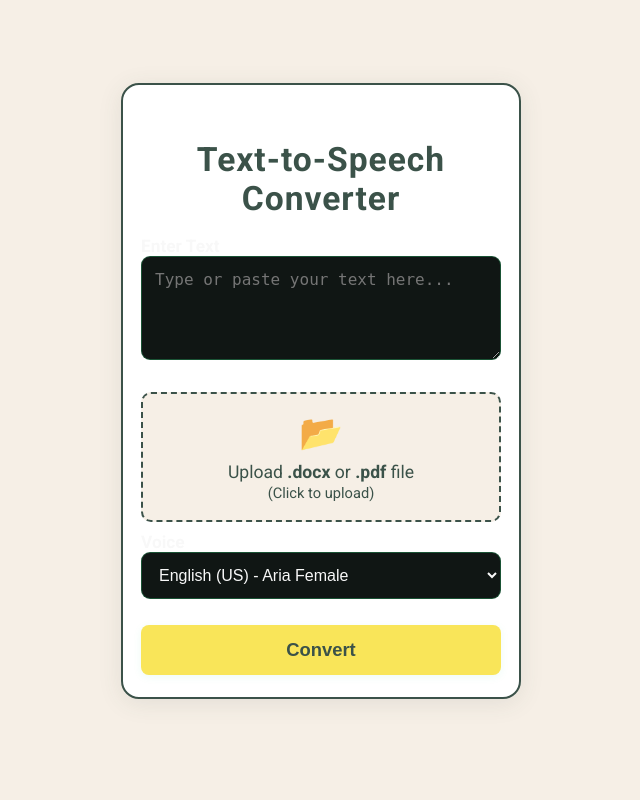
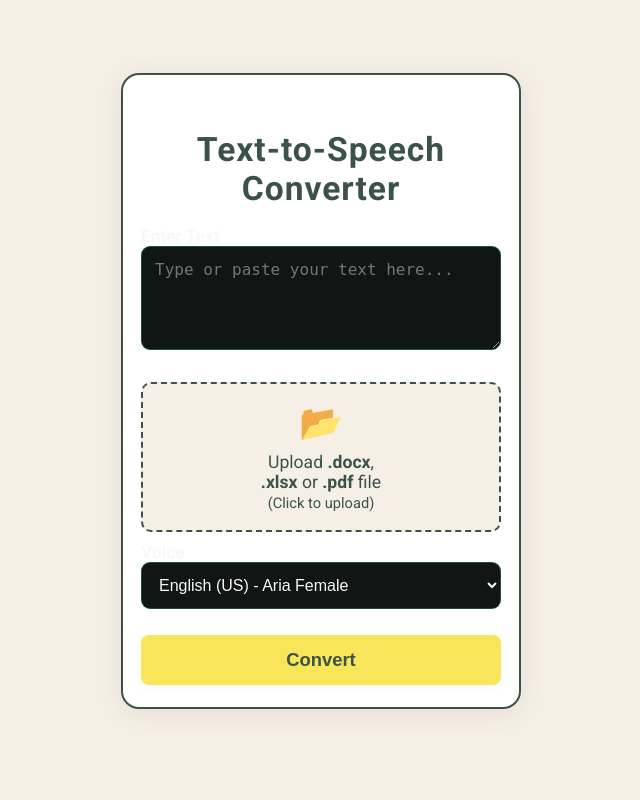
Before and after one commit to Maimuna-Bature/Online-TTS_SYSTEM, a Flask app: page / in a window 1280 px wide. Shown: the whole page, without its empty margins (319-959 px from the left). Run offline with Flask 3, Linux system fonts and the light colour scheme.

Commit message:
minor correction

```diff
--- a/templates/index.html
+++ b/templates/index.html
@@ -18,7 +18,7 @@
                     <label for="file" class="upload-label" id="upload-label">
                         <span class="upload-icon">&#128194;</span>
                         <span id="upload-text">
-                            Upload <b>.docx</b> or <b>.pdf</b> file<br>
+                            Upload <b>.docx</b>, <br><b>.xlsx</b> or <b>.pdf</b> file<br>
                             <small>(Click to upload)</small>
                         </span>
                         <input type="file" id="file" name="file" accept=".docx,.pdf,.xlsx" hidden>
```
